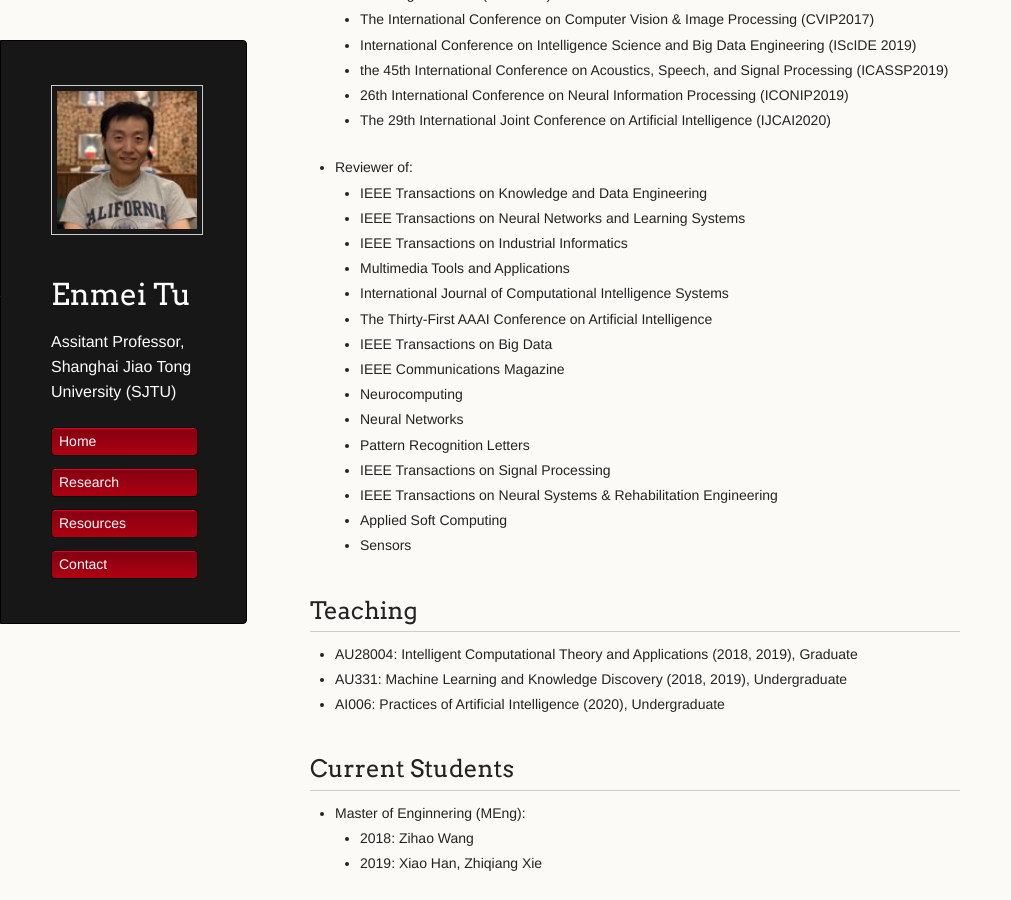
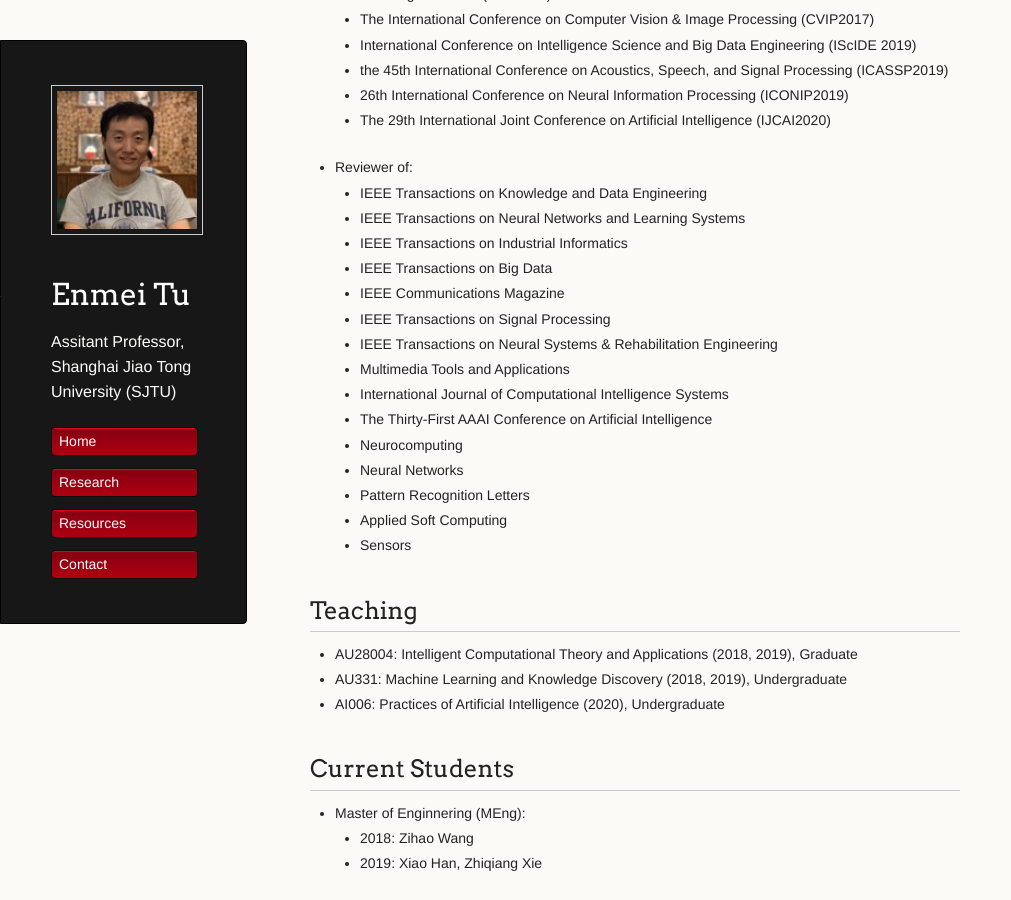
Before and after one commit to hellotem/enmeitu.github.io, a Jekyll site: the page built from index.md, in a window 1280 px wide and 900 px high, scrolled down 1054 px. Shown: the whole window, without its empty margins (0-1011 px from the left). Built offline with Jekyll 4.4.1, drawn with Linux system fonts in a browser that asks for light colours.

```diff
--- a/index.md
+++ b/index.md
@@ -46,16 +46,16 @@ Enmei obtained his PhD degree from [Shanghai Jiao Tong University (SJTU)](http:/
   - IEEE Transactions on Knowledge and Data Engineering
   - IEEE Transactions on Neural Networks and Learning Systems
   - IEEE Transactions on Industrial Informatics
+  - IEEE Transactions on Big Data
+  - IEEE Communications Magazine
+  - IEEE Transactions on Signal Processing
+  - IEEE Transactions on Neural Systems & Rehabilitation Engineering
   - Multimedia Tools and Applications
   - International Journal of Computational Intelligence Systems
   - The Thirty-First AAAI Conference on Artificial Intelligence
-  - IEEE Transactions on Big Data
-  - IEEE Communications Magazine
   - Neurocomputing
   - Neural Networks
   - Pattern Recognition Letters
-  - IEEE Transactions on Signal Processing
-  - IEEE Transactions on Neural Systems & Rehabilitation Engineering
   - Applied Soft Computing
   - Sensors
 
```
